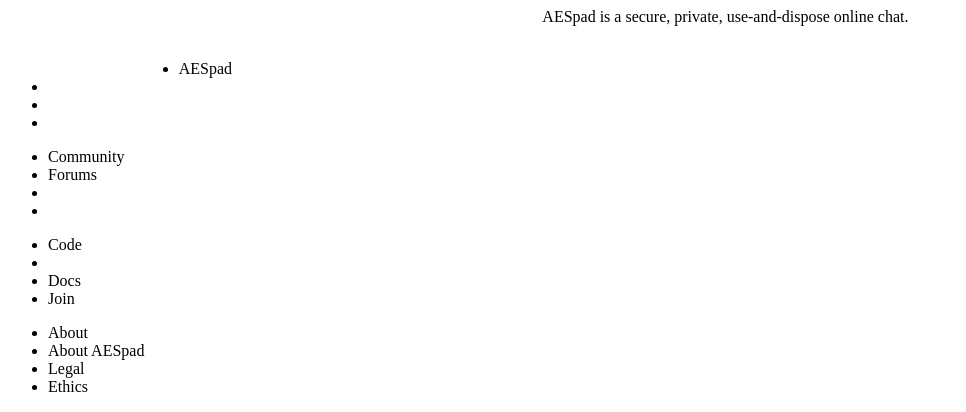
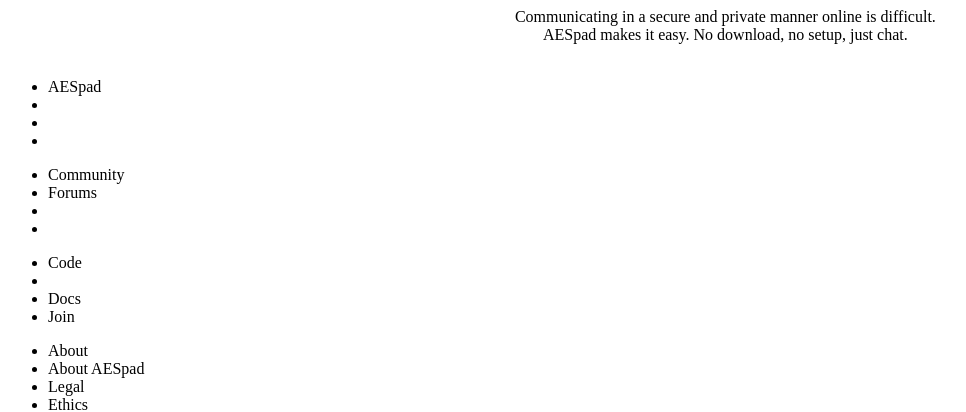
Before and after one commit to rasmusbergpalm/AESpad, a CakePHP app: template app/views/pages/index.ctp in a window 1280 px wide. Shown: the top 412 px of the page, without its empty margins (0-966 px from the left). Run offline with PHP 8.4 and a stand-in for CakePHP, Linux system fonts and the light colour scheme; the template is opened without the code that fills it, so the values that code supplies are empty; some libraries are stand-ins or nearby versions.

Commit message:
updated text on front page

```diff
--- a/app/views/pages/index.ctp
+++ b/app/views/pages/index.ctp
@@ -20,10 +20,8 @@
 ?>
 <?php echo $this->Html->script('ga', array('inline' => false)); ?>
 <div style='left:0 auto; text-align: center;'>
-AESpad is a secure, private, use-and-dispose online chat.
-<br />
-
-<br />
+Communicating in a secure and private manner online is difficult.<br />
+AESpad makes it easy. No download, no setup, just chat.<br /><br />
 <?php
 
     echo $html->link($html->image("078082-black-white-pearl-icon-business-lock6-sc48.small.png", array('style' => 'height: 300px;'))."<br /><h1>Create secure chat.</h1>" , array('controller' => 'chats', 'action' => 'create'), array('escape' => false, 'style'=>'text-decoration: none;', 'onclick' => "javascript: pageTracker._trackPageview('/chats/create');"));
```
